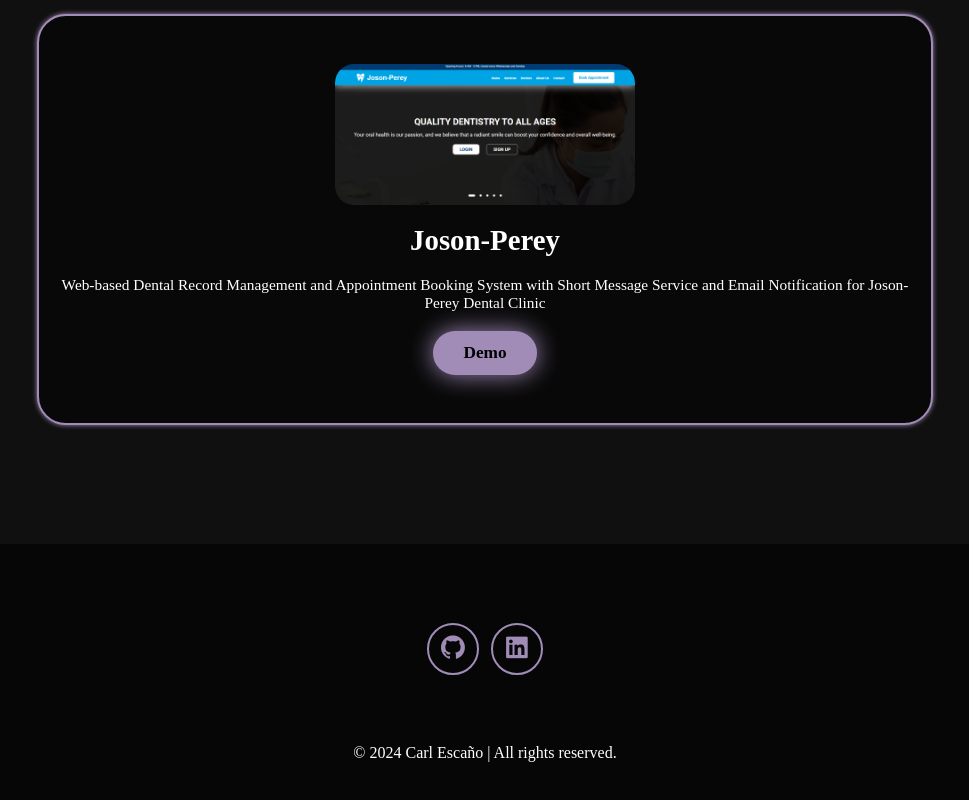
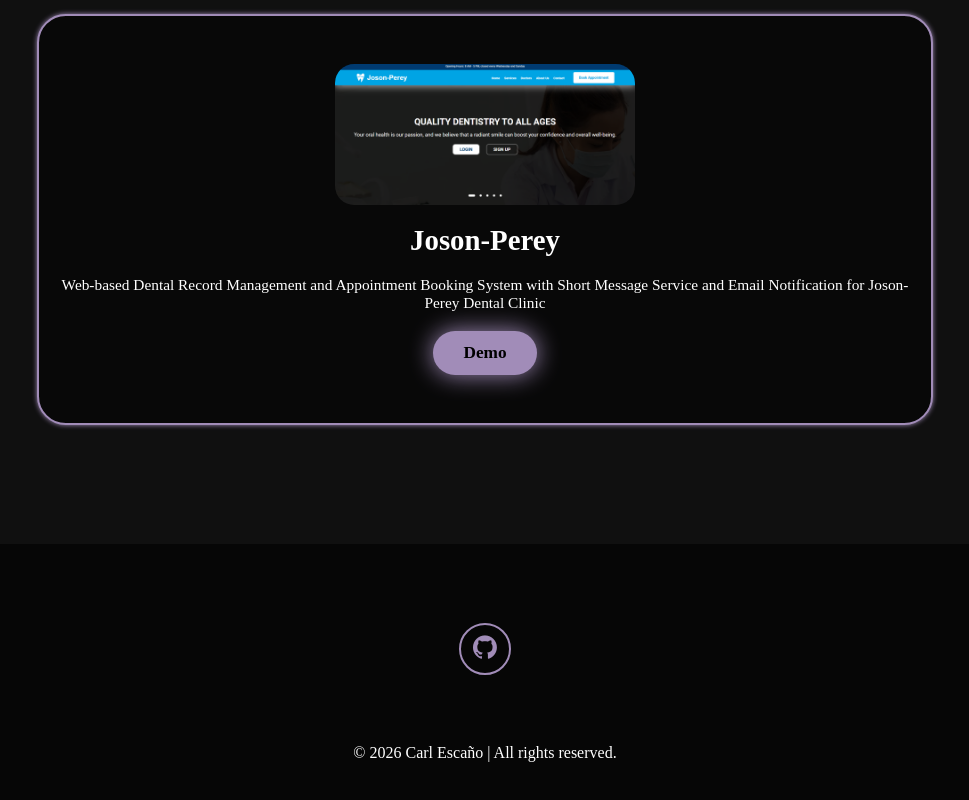
Before and after one commit to carlrule/portfolio, a plain HTML site: page index.html in a window 1280 px wide. Shown: the part 1056-1856 px from the top of the page, without its empty margins (155-1124 px from the left). Drawn offline with nearby package versions, Linux system fonts and the light colour scheme.

Commit message:
Updated index.html 4-21-16

```diff
--- a/index.html
+++ b/index.html
@@ -78,14 +78,14 @@
           <i class="bx bxl-github"></i>
         </a>
 
-        <a href="https://www.linkedin.com/in/carl-ryle-esca%C3%B1o-9203a62a5/" target="_blank">
+        <!-- <a href="https://www.linkedin.com/in/carl-ryle-esca%C3%B1o-9203a62a5/" target="_blank">
           <i class="bx bxl-linkedin-square"></i>
-        </a>
+        </a> -->
 
       </div>
 
       <p class="copyright">
-        &copy; 2024 Carl Escaño | All rights reserved.
+        &copy; 2026 Carl Escaño | All rights reserved.
       </p>
 
     </footer>
```
